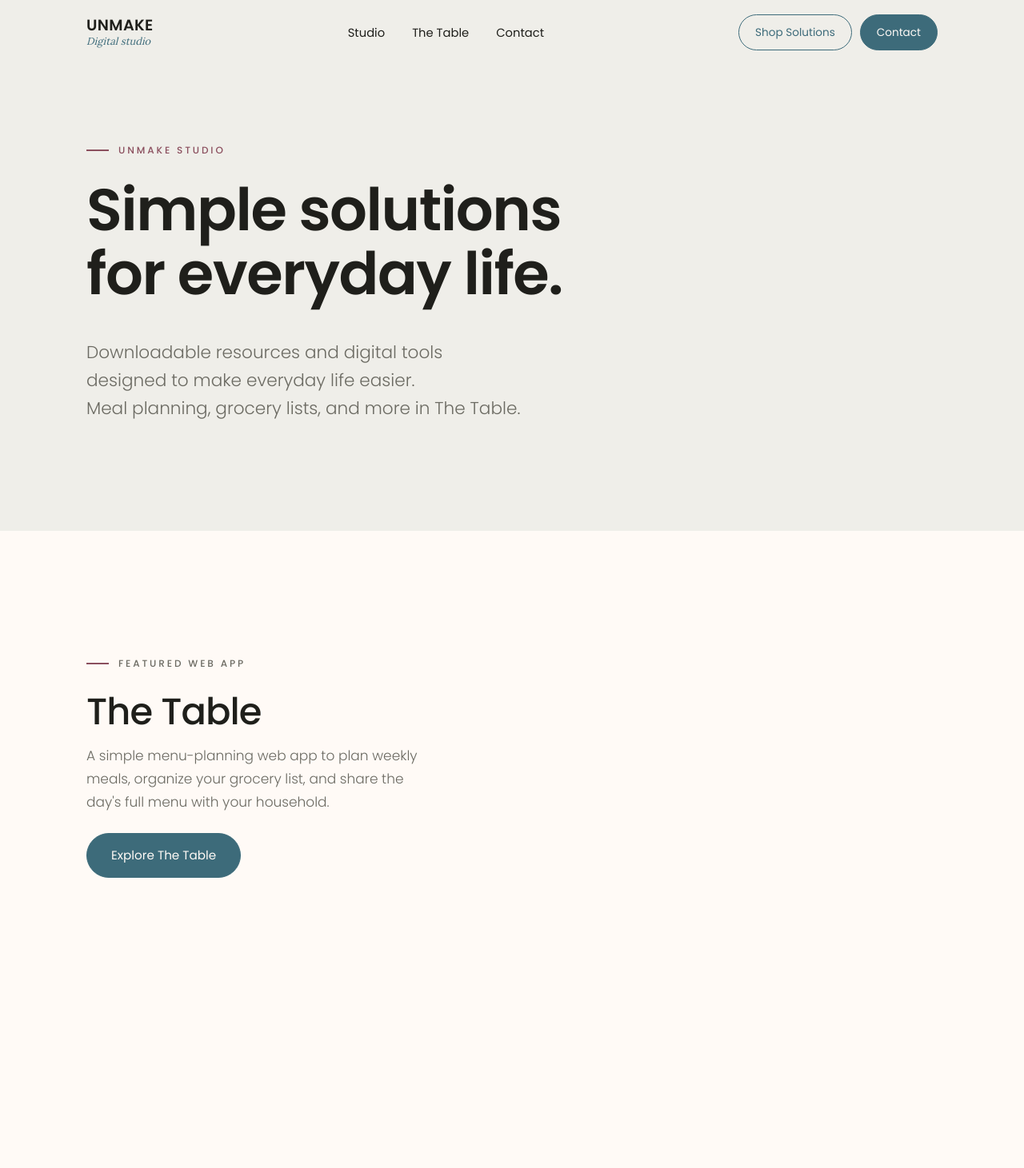
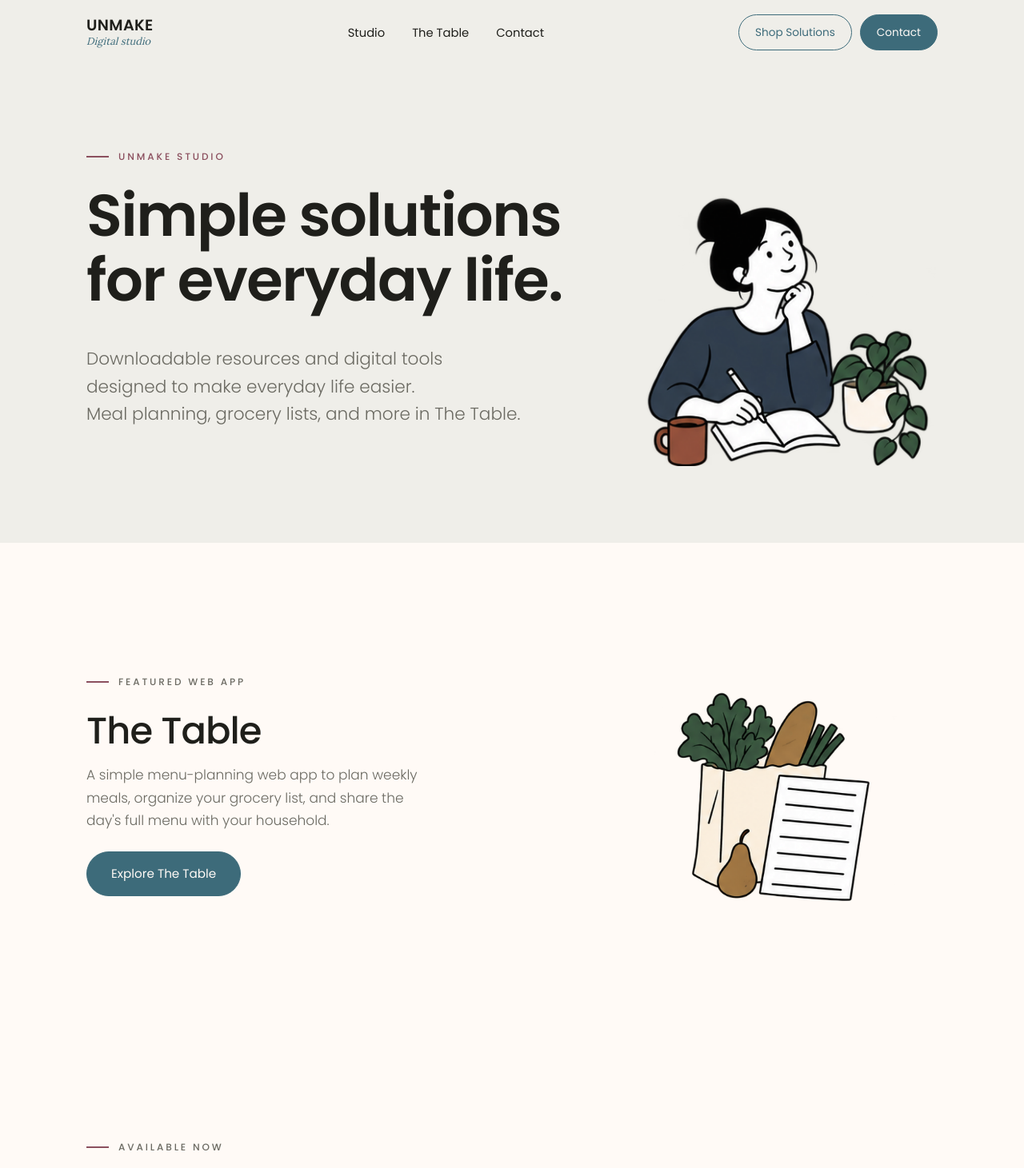
Before and after one commit to unmaketricia/unmake-website, a Next.js app: page /shop in a window 1280 px wide. Shown: the top 1461 px of the page at 80% size. Built offline with nearby package versions, Linux system fonts and the light colour scheme.

Commit message:
Preview original editorial illustrations for Studio and The Table

```diff
--- /dev/null
+++ b/app/illustrations.css
@@ -0,0 +1,61 @@
+/* Original UNMAKE editorial art. Accent values mirror The Table palettes. */
+.editorial-illustration {
+  --illustration-navy: #2F4156;
+  --illustration-sage: #3D604B;
+  --illustration-sand: #725121;
+  --illustration-terracotta: #894B39;
+  --illustration-rose: #865A70;
+  display: block;
+  position: relative;
+  width: 100%;
+  aspect-ratio: 1;
+  overflow: hidden;
+  flex: none;
+}
+.editorial-illustration > img {
+  position: absolute;
+  left: calc(var(--art-column) * -100%);
+  top: calc(var(--art-row) * -100%);
+  width: 300%;
+  height: 300%;
+  max-width: none;
+  object-fit: fill;
+}
+.studio-hero-grid {
+  display: grid;
+  grid-template-columns: minmax(0, 1.2fr) minmax(0, 0.8fr);
+  align-items: center;
+  gap: clamp(24px, 4vw, 64px);
+}
+.studio-hero-art { max-width: 420px; justify-self: end; }
+.studio-table-feature {
+  display: grid;
+  grid-template-columns: minmax(0, 1.2fr) minmax(0, 0.8fr);
+  align-items: center;
+  gap: var(--s5);
+}
+.studio-table-feature .section-head { margin-bottom: 0; }
+.studio-table-art { max-width: 310px; justify-self: center; }
+.studio-collection-story {
+  display: grid;
+  grid-template-columns: minmax(0, 1fr) 240px;
+  align-items: center;
+  gap: var(--s4);
+}
+.studio-budget-art { width: 240px; justify-self: end; }
+.table-feature-illustration { width: 108px; margin-bottom: 20px; }
+.table-hero-preview { min-width: 0; position: relative; }
+.table-hero-spot { width: 118px; margin: 20px 12px 0 auto; }
+@media (max-width: 860px) {
+  .studio-hero-grid, .studio-table-feature, .studio-collection-story {
+    grid-template-columns: minmax(0, 1fr);
+    gap: var(--s3);
+  }
+  .studio-hero-art { max-width: 260px; justify-self: center; }
+  .studio-table-art { max-width: 230px; justify-self: center; }
+  .studio-budget-art { width: 170px; justify-self: end; }
+  .table-hero-spot { width: 92px; margin-top: 16px; }
+}
+@media (max-width: 520px) {
+  .table-feature-illustration { width: 88px; margin-bottom: 16px; }
+}
--- a/app/shop/page.jsx
+++ b/app/shop/page.jsx
@@ -2,6 +2,7 @@ import Link from "next/link";
 import Reveal from "@/components/Reveal";
 import CtaBand from "@/components/CtaBand";
 import { ETSY_URL } from "@/lib/etsy";
+import EditorialIllustration from "@/components/EditorialIllustration";
 
 export const metadata = {
   title: "Studio | UNMAKE",
@@ -13,7 +14,8 @@ export default function Shop() {
   return (
     <>
       <header className="hero tight">
-        <div className="wrap">
+        <div className="wrap studio-hero-grid">
+          <div>
           <p className="eyebrow">UNMAKE Studio</p>
           <h1>Simple solutions<br />for everyday life.</h1>
           <p className="lede">
@@ -21,11 +23,13 @@ export default function Shop() {
             easier.<br className="hidden sm:block" />
             <span className="sm:whitespace-nowrap">Meal planning, grocery lists, and more in The Table.</span>
           </p>
+          </div>
+          <EditorialIllustration scene="studio" className="studio-hero-art" label="A person planning the day with a notebook, a mug, and a houseplant." priority />
         </div>
       </header>
 
       <section className="cream" id="the-table">
-        <Reveal className="wrap">
+        <Reveal className="wrap studio-table-feature">
           <div className="section-head">
             <p className="eyebrow">Featured web app</p>
             <h2>The Table</h2>
@@ -37,6 +41,7 @@ export default function Shop() {
               <a className="btn" style={{ justifyContent: "center", textAlign: "center" }} href="/table">Explore The Table</a>
             </div>
           </div>
+          <EditorialIllustration scene="table" className="studio-table-art" label="A grocery bag, fresh produce, and a weekly meal plan for The Table." />
         </Reveal>
       </section>
 
@@ -88,7 +93,8 @@ export default function Shop() {
       </section>
 
       <section>
-        <Reveal className="wrap">
+        <Reveal className="wrap studio-collection-story">
+          <div>
           <div className="section-head">
             <p className="eyebrow">The collection</p>
             <h2 style={{ fontSize: "clamp(1.15rem, 4.6vw, 2rem)", whiteSpace: "nowrap" }}>Where the studio is headed.</h2>
@@ -111,6 +117,8 @@ export default function Shop() {
             {" and "}
             <a className="textlink" href="https://www.instagram.com/thenanayinpajama" target="_blank" rel="noopener">Instagram</a>.
           </p>
+          </div>
+          <EditorialIllustration scene="budget" className="studio-budget-art" label="A budget notebook, calculator, and coins for KACHING!" />
         </Reveal>
       </section>
 
--- a/app/table/page.jsx
+++ b/app/table/page.jsx
@@ -1,6 +1,7 @@
 import Link from "next/link";
 import Reveal from "@/components/Reveal";
 import TableCheckout from "@/components/TableCheckout";
+import EditorialIllustration from "@/components/EditorialIllustration";
 
 export const metadata = {
   title: "The Table | Simple Meal Planning for Real Life | UNMAKE",
@@ -116,7 +117,10 @@ export default function TablePage() {
             </div>
             <p className="price-tag" style={{ marginTop: "var(--s3)" }}>$12 one time · no monthly subscription</p>
           </div>
-          <ProductPreview kind="week" />
+          <div className="table-hero-preview">
+            <ProductPreview kind="week" />
+            <EditorialIllustration scene="weekly" className="table-hero-spot" />
+          </div>
         </div>
       </header>
 
@@ -171,8 +175,9 @@ export default function TablePage() {
             <p>All the practical parts of planning meals, without turning it into a project.</p>
           </div>
           <div className="grid gap-5 sm:grid-cols-2 lg:grid-cols-3">
-            {features.map((feature) => (
+            {features.map((feature, index) => (
               <article key={feature.title} style={{ padding: "1.35rem", border: "1px solid var(--line)", borderRadius: "16px", background: "var(--cream)" }}>
+                <EditorialIllustration scene={["weekly", "groceries", "favorites", "custom", "inventory", "sharing"][index]} className="table-feature-illustration" />
                 <h3>{feature.title}</h3>
                 <p style={{ color: "var(--muted)", marginBottom: 0 }}>{feature.text}</p>
               </article>
--- /dev/null
+++ b/components/EditorialIllustration.jsx
@@ -0,0 +1,42 @@
+import Image from "next/image";
+import "@/app/illustrations.css";
+
+const scenes = {
+  studio: [0, 0],
+  table: [1, 0],
+  budget: [2, 0],
+  weekly: [0, 1],
+  groceries: [1, 1],
+  inventory: [2, 1],
+  favorites: [0, 2],
+  custom: [1, 2],
+  sharing: [2, 2],
+};
+
+export default function EditorialIllustration({
+  scene = "studio",
+  className = "",
+  label,
+  priority = false,
+}) {
+  const [column, row] = scenes[scene] || scenes.studio;
+  return (
+    <span
+      className={`editorial-illustration ${className}`}
+      style={{ "--art-column": column, "--art-row": row }}
+      role={label ? "img" : undefined}
+      aria-label={label}
+      aria-hidden={label ? undefined : true}
+    >
+      <Image
+        src="/images/studio-editorial-atlas.png"
+        alt=""
+        width={1254}
+        height={1254}
+        sizes="1254px"
+        quality={85}
+        priority={priority}
+      />
+    </span>
+  );
+}
```
Also changed, not shown: public/images/studio-editorial-atlas.png (added).
